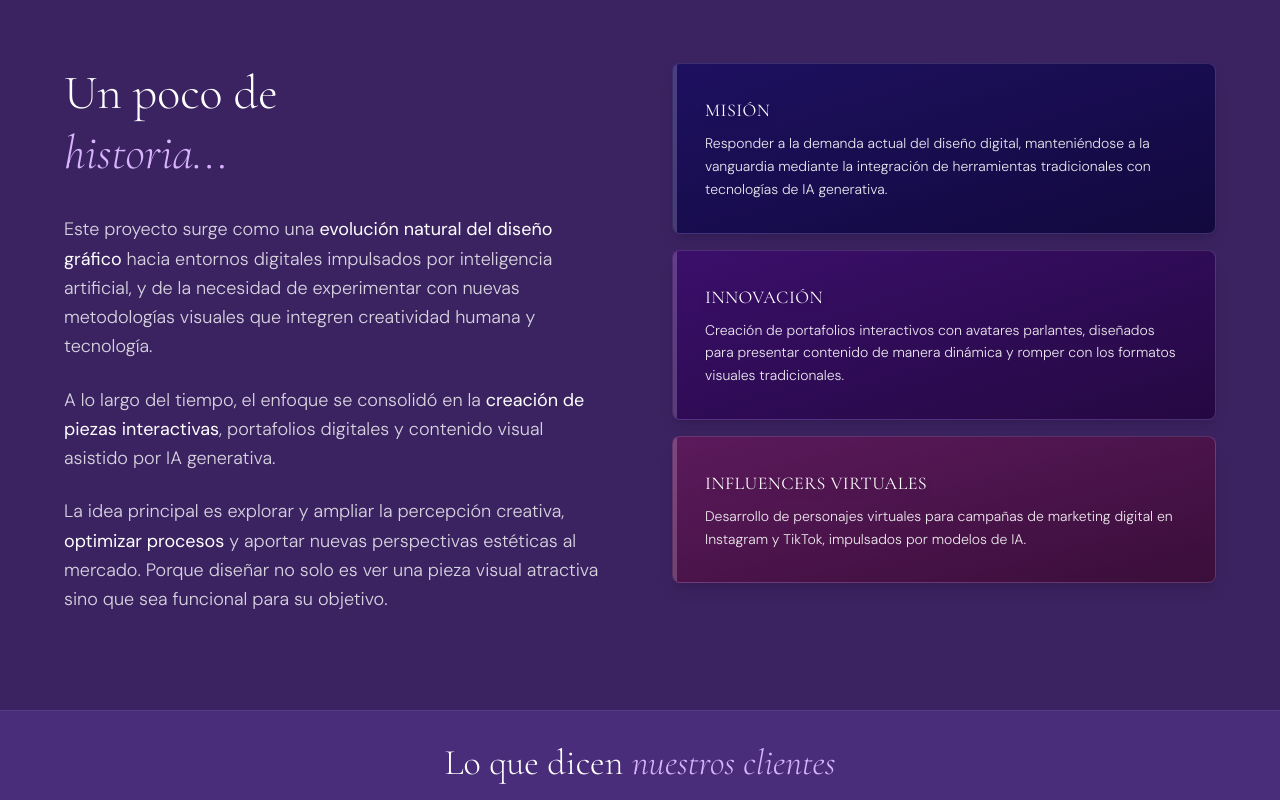
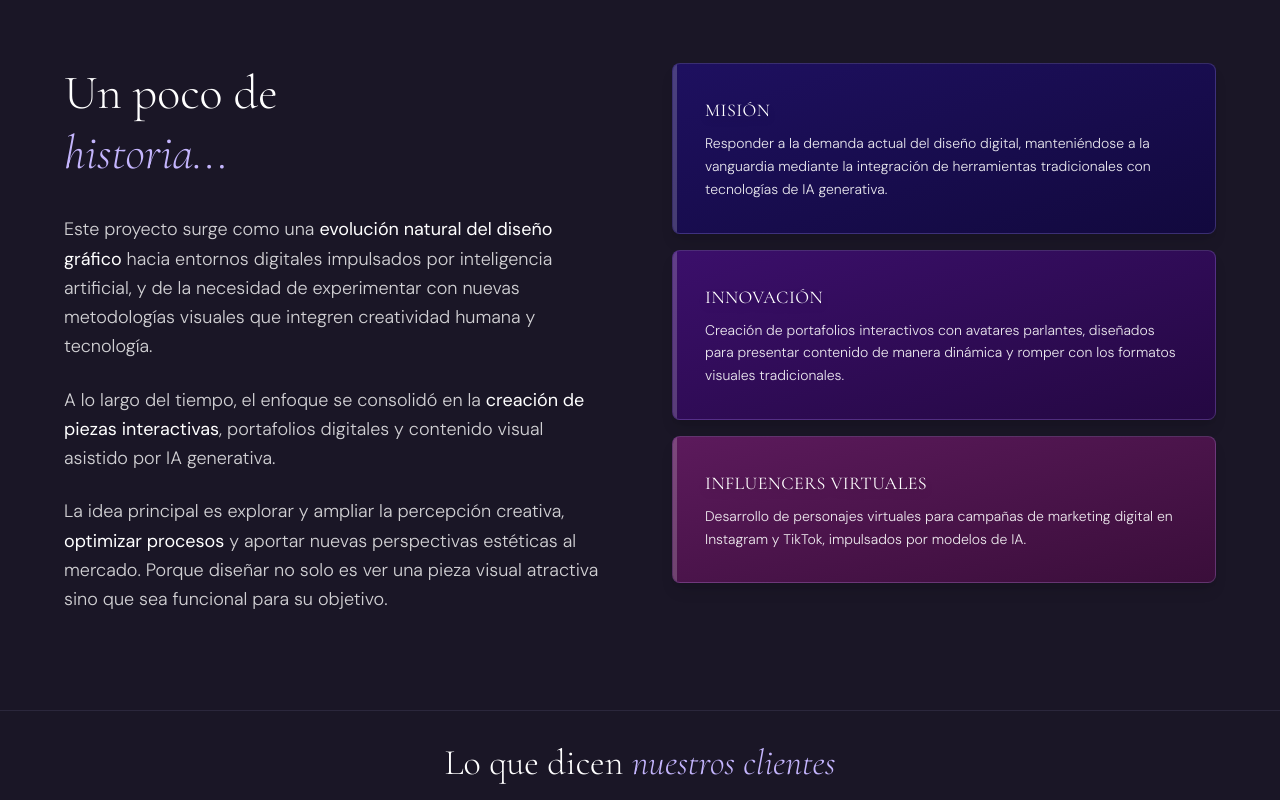
Before and after one commit to consty16/CDESIGNIA, a React (Vite) app: page / in a window 1280 px wide. Shown: the part 2260-3060 px from the top of the page. Built offline with nearby package versions, Linux system fonts and the light colour scheme.

Commit message:
Revert "style: shift to a more vibrant and joyful aesthetic with magenta gradients and glassmorphism"
This reverts commit fe6a27801375eee09c26f7e38beead9cf23ad9aa.

```diff
--- a/src/index.css
+++ b/src/index.css
@@ -7,20 +7,23 @@
   --font-orbitron: "Orbitron", sans-serif;
   --font-urbanist: "Urbanist", sans-serif;
 
-  --color-bg-primary: #2d1b4d;
-  --color-bg-secondary: #3b2361;
-  --color-bg-tertiary: #4a2d7a;
-  --color-lilac: #d8b4fe;
-  --color-lilac-dim: #a855f7;
-  --color-text-primary: #ffffff;
-  --color-text-secondary: #e9d5ff;
-  --color-text-muted: #c084fc;
+  --color-bg: #1a1626;
+  --color-bg-deep: #1a1626;
+  --color-bg-secondary: #1a1626;
+  --color-bg-tertiary: #1a1626;
+  --color-lilac: #c4b5fd;
+  --color-lilac-neon: #a855f7;
+  --color-lilac-glow: #d8b4fe;
+  --color-lilac-dim: #a78bfa;
+  --color-text-primary: #f0eeff;
+  --color-text-secondary: #a89ec4;
+  --color-text-muted: #6b6280;
   --color-wa: #25d366;
 }
 
 @layer base {
   body {
-    @apply bg-bg-primary text-text-primary font-sans overflow-x-hidden;
+    @apply bg-bg-deep text-text-primary font-sans overflow-x-hidden;
     cursor: none;
   }
 
```
